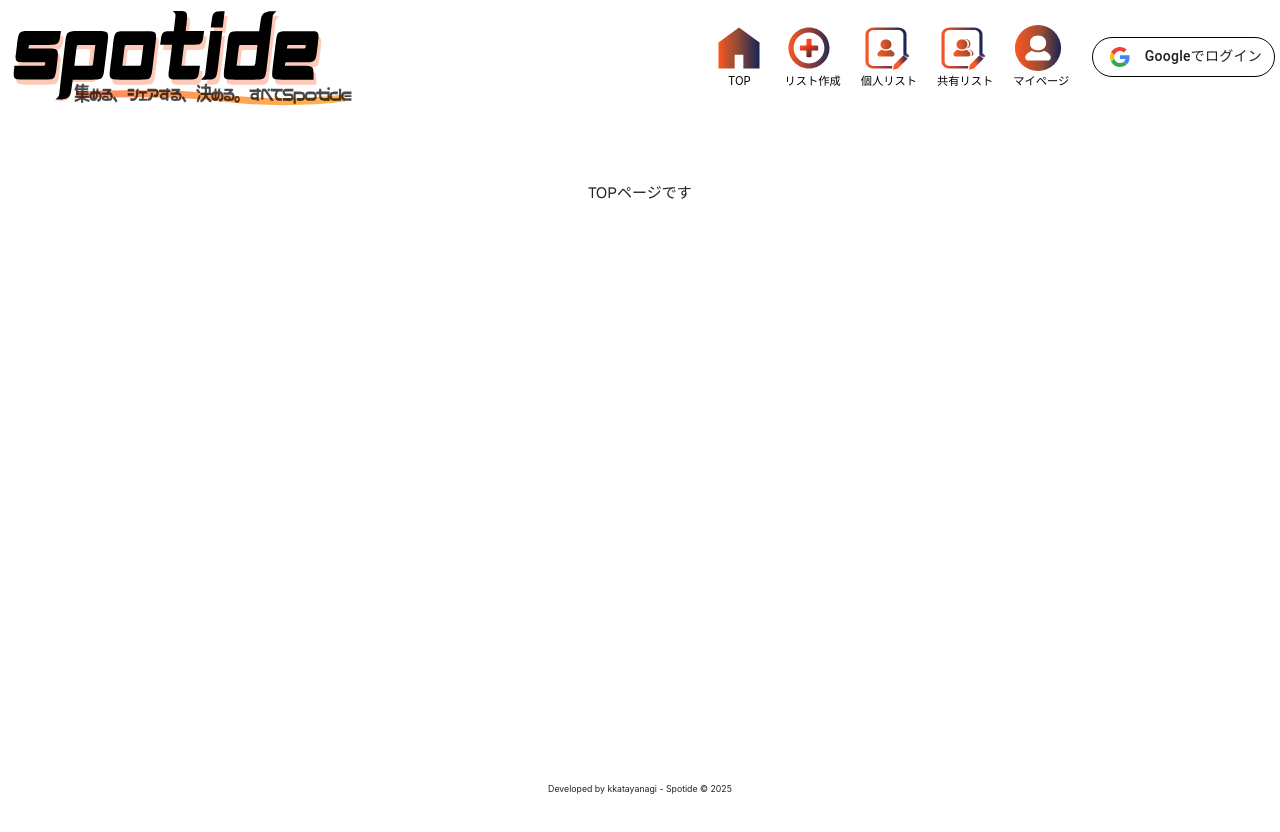
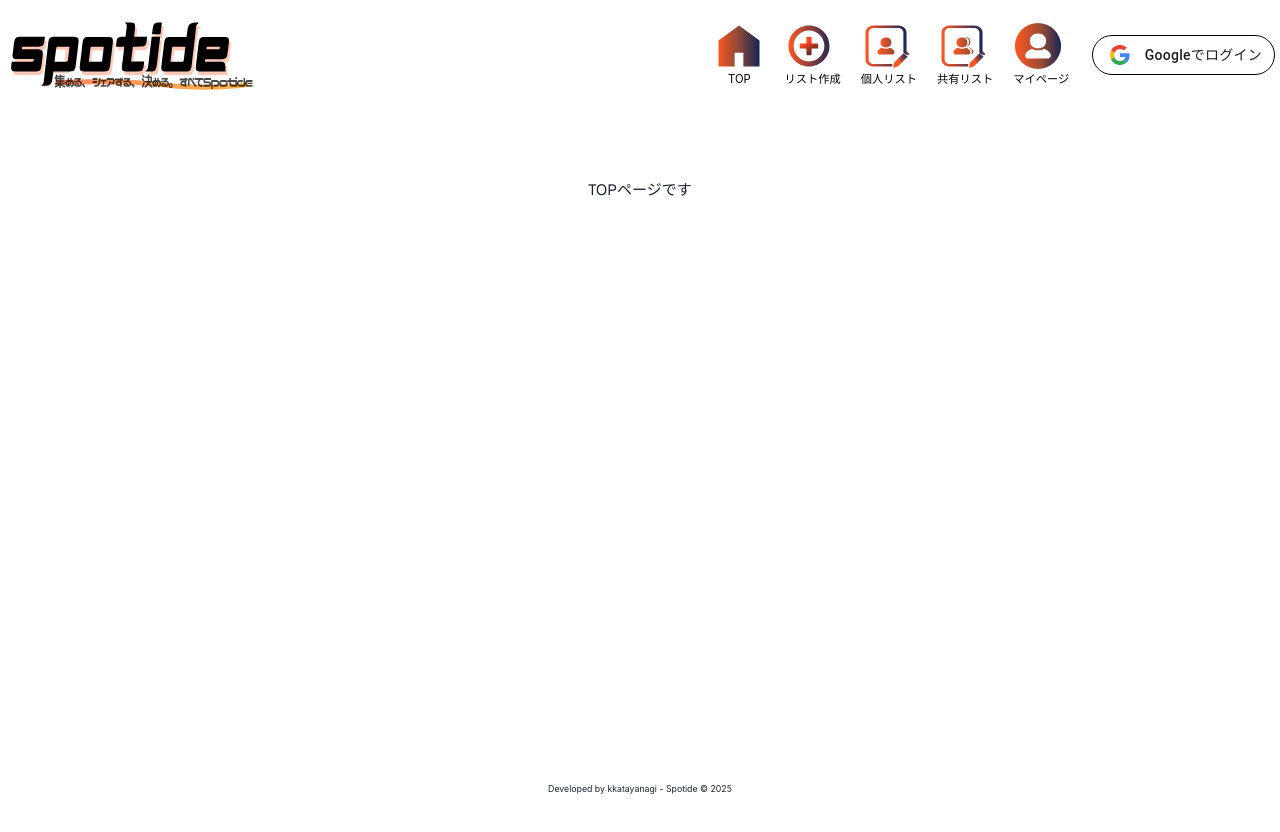
Before and after one commit to k-katayanagi/Spotide, a Next.js app: page / in a window 1280 px wide. Shown: the top 832 px of the page. Built offline with nearby package versions, Linux system fonts and the light colour scheme.

Commit message:
【update】ヘッダーロゴサイズ修正

```diff
--- a/src/components/responsive/header/ResponsiveHeader.tsx
+++ b/src/components/responsive/header/ResponsiveHeader.tsx
@@ -11,9 +11,10 @@ const ResponsiveHeader = () => {
         <Image
           src="/images/spotideLogo.svg"
           alt="ユーザー名変更アイコン"
-          width={350}
-          height={250}
+          width={200}
+          height={100}
           priority
+          className="w-[120px] h-[60px] sm:w-[150px] sm:h-[75px] md:w-[180px] md:h-[90px] lg:w-[250px] lg:h-[100px]"
         />
       </div>
 
```
